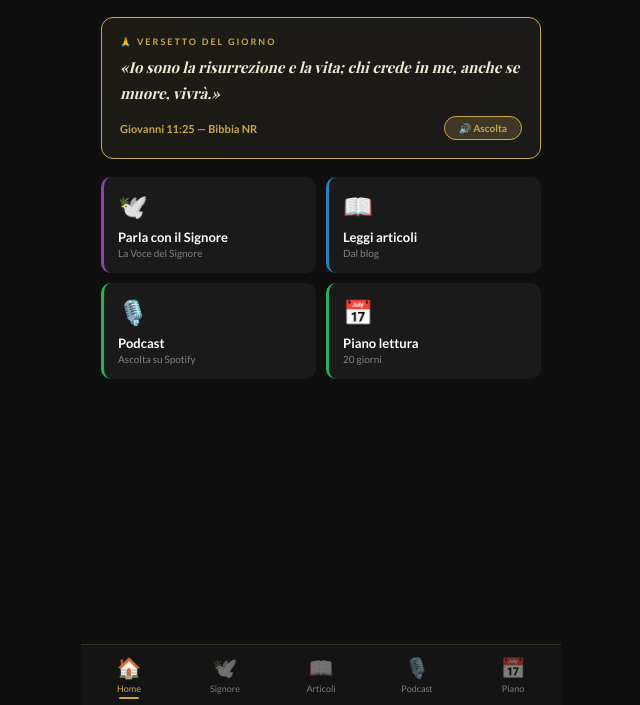
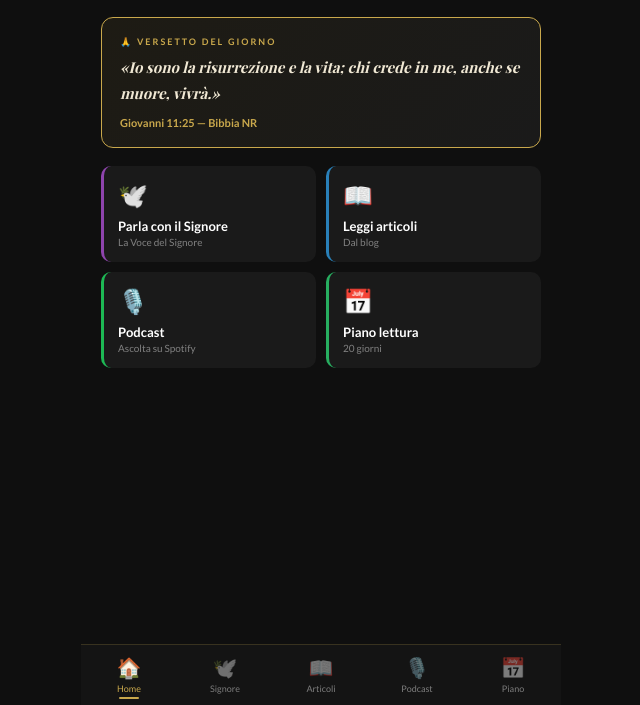
Before and after one commit to fortunatouniscientia67/diariodifede-app, a plain HTML site: page public/index.html in a window 1280 px wide. Shown: the part 95-800 px from the top of the page, without its empty margins (319-959 px from the left). Drawn offline with nearby package versions, Linux system fonts and the light colour scheme; no server answers; a web font is replaced by a local one.

Commit message:
Remove listen button from verse footer
Removed the listen button from the verse footer.

```diff
--- a/public/index.html
+++ b/public/index.html
@@ -127,7 +127,7 @@ body{background:var(--bg);color:#fff;font-family:'Lato',sans-serif;max-width:480
 <div class="verse-card">
 <p class="verse-label">🙏 Versetto del giorno</p>
 <p class="verse-text" id="verse-text"></p>
-<div class="verse-footer"><span class="verse-ref" id="verse-ref"></span><button class="btn-listen" onclick="speakVerse()">🔊 Ascolta</button></div>
+<div class="verse-footer"><span class="verse-ref" id="verse-ref"></span></div>
 </div>
 <div class="grid">
 <button class="grid-card" style="border-left:3px solid #8e44ad" onclick="switchTab('voice')"><span class="grid-icon">🕊️</span><div class="grid-title">Parla con il Signore</div><div class="grid-sub">La Voce del Signore</div></button>
```
